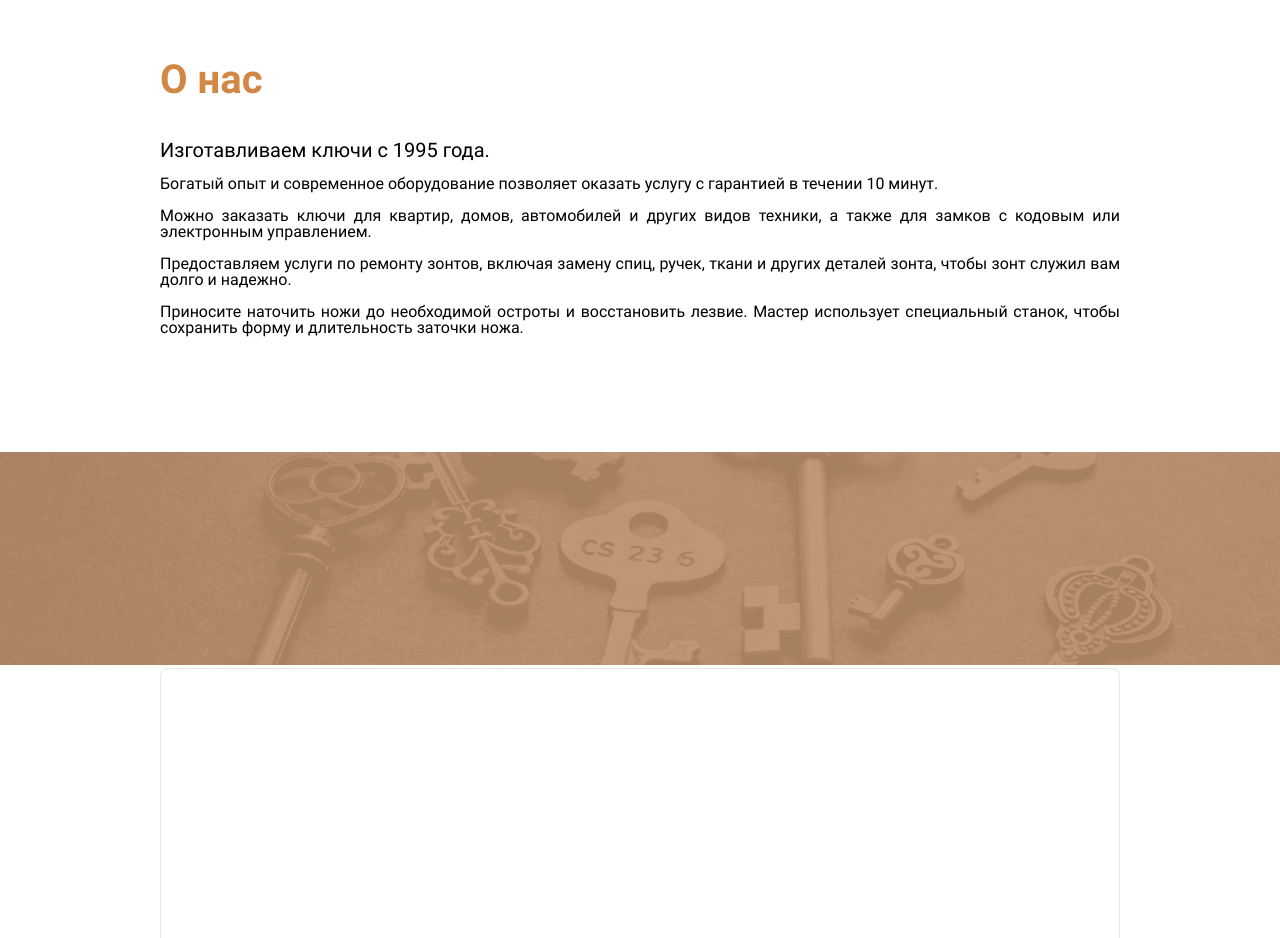
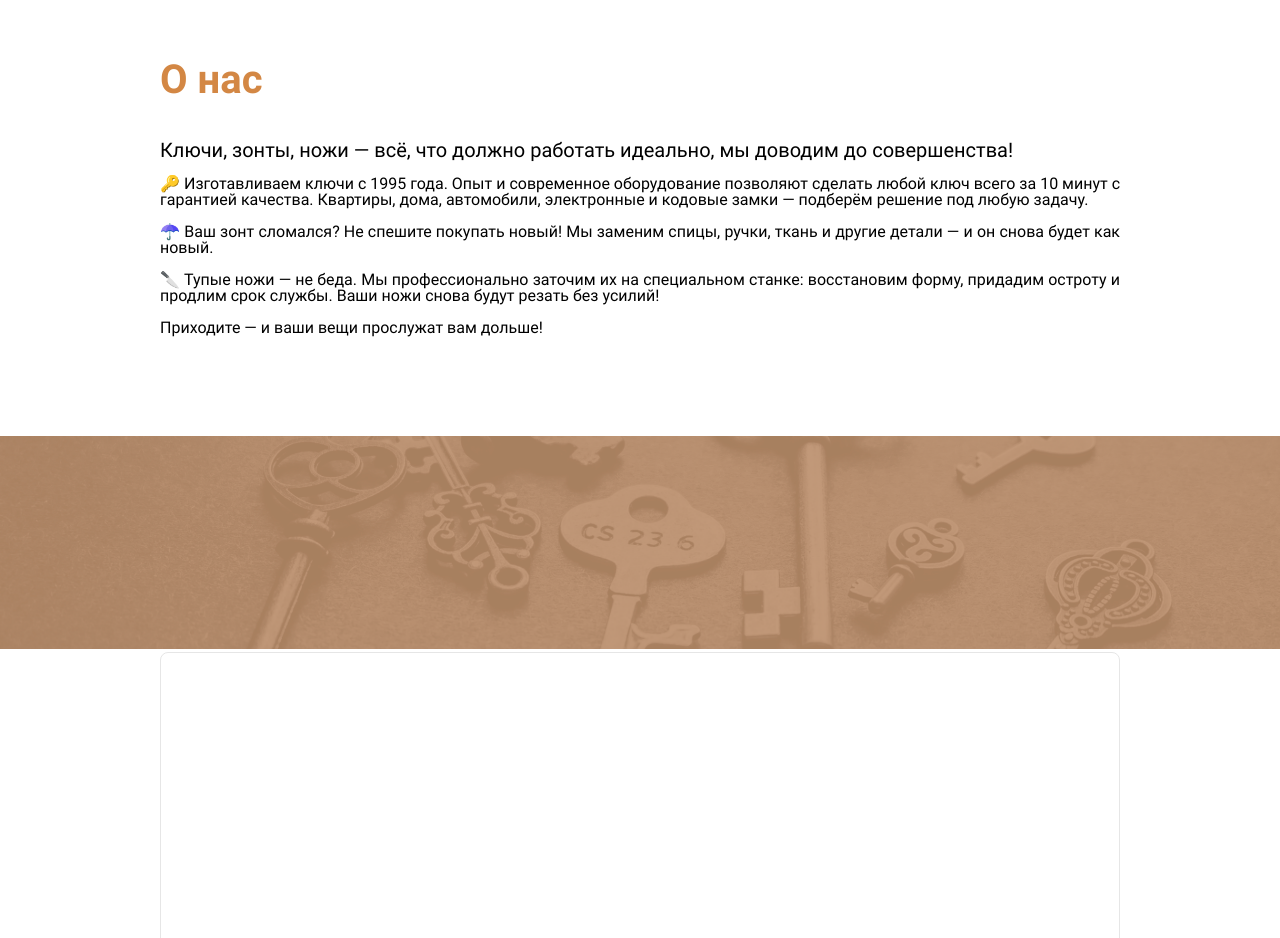
Before and after one commit to kastn23/kastn23.github.io, a website: page index.html in a window 1280 px wide. Shown: the part 1120-2058 px from the top of the page. Drawn offline with Linux system fonts and the light colour scheme.

Commit message:
Update index.html

```diff
--- a/index.html
+++ b/index.html
@@ -110,18 +110,15 @@
 			<div class="textabout">
 				<h2>О нас</h2>
 				<div class="info">
-					<h4><span itemprop="description"><strong>Изготавливаем ключи</strong> с 1995 года.</h4>
+					<h4><span itemprop="description"><strong>Ключи</strong>, <strong>зонты</strong>, <strong>ножи</strong> — всё, что должно работать <strong>идеально</strong>, мы доводим до совершенства!</strong></h4>
 					<br>
-					<p><span itemprop="description"><strong>Богатый опыт</strong> и <strong>современное оборудование</strong> позволяет оказать услугу <strong>с гарантией</strong> <strong>в течении 10 минут</strong>.</span></p>
+					<p><span itemprop="description">🔑 <strong>Изготавливаем ключи</strong> <strong>с 1995 года</strong>. <strong>Опыт</strong> и <strong>современное оборудование</strong> позволяют сделать любой <strong>ключ</strong> всего за <strong>10 минут</strong> с <strong>гарантией качества</strong>. <strong>Квартиры</strong>, <strong>дома</strong>, <strong>автомобили</strong>, <strong>электронные</strong> и кодовые замки — подберём решение под любую задачу.</span></p>
 					<br>
-					<p><span itemprop="description">Можно <strong>заказать ключи</strong> для <strong>квартир</strong>, <strong>домов</strong>, <strong>автомобилей</strong> и <strong>других видов техники</strong>, а также <strong>для замков с кодовым или электронным управлением</strong>.<!--Возможно <strong>изготовление реечных ключей</strong> <strong>под заказ</strong></span>.--></p>
+					<p><span itemprop="description">☂️ Ваш <strong>зонт сломался</strong>? Не спешите покупать новый! Мы заменим спицы, ручки, ткань и другие детали — и он снова будет как новый.</span></p>
 					<br>
-					<p><span itemprop="description"></span></p>
-					<p><span itemprop="description">Предоставляем услуги по <strong>ремонту зонтов</strong>, включая <strong>замену спиц</strong>, <strong>ручек</strong>, <strong>ткани</strong> и <strong>других деталей зонта</strong>, чтобы <strong>зонт</strong> служил вам <strong>долго и надежно</strong>.</p>
+					<p><span itemprop="description">🔪 <strong>Тупые ножи</strong> — не беда. Мы <strong>профессионально</strong> <strong>заточим</strong> их на специальном станке: восстановим форму, придадим <strong>остроту</strong> и <strong>продлим срок службы</strong>. Ваши ножи снова будут резать <strong>без усилий</strong>!</span></p>
 					<br>
-					<p>Приносите <strong>наточить ножи</strong> до необходимой <strong>остроты</strong> и <strong>восстановить лезвие</strong>. Мастер использует <strong>специальный</strong> <strong>станок</strong>, чтобы <strong>сохранить форму</strong> и <strong>длительность заточки</strong> <strong>ножа</strong>.</p>
-					<br>
-					<!-- <p><span itemprop="description">Заточка ножей – еще одна услуга в мастерской по изготовлению ключей. Здесь можно наточить свои ножи до необходимой остроты и восстановить их лезвие. Мастер используют специальный станок, чтобы сохранить форму и остроту ножа.</p> -->
+					<p><span itemprop="description">Приходите — и ваши вещи прослужат вам дольше!</span></p>
 				</div>
 			</div>
 		</div>
```
